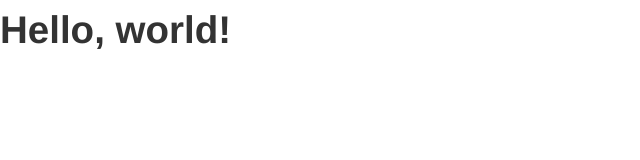
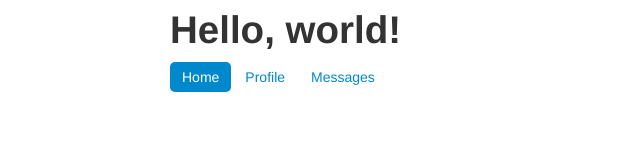
Before and after one commit to willyk311/denismalkic1, a plain HTML site: page bootstrap/index.html in a window 1280 px wide. Shown: the whole page, without its empty margins (0-640 px from the left). Drawn offline with nearby package versions, Linux system fonts and the light colour scheme.

Commit message:
dritter comet

```diff
--- a/bootstrap/index.html
+++ b/bootstrap/index.html
@@ -2,14 +2,29 @@
 <html>
   <head>
     <title>Bootstrap 101 Template</title>
-			<meta name="viewport" content="width=device-width, initial scale=1.0">
+    <meta name="viewport" content="width=device-width, initial-scale=1.0">
     <!-- Bootstrap -->
-			<link href="css/bootstrap.min.css"rel="stylesheet" media="screen">
+    <link href="css/bootstrap.min.css" rel="stylesheet" media="screen">
+
+    <!-- HTML5 shim and Respond.js IE8 support of HTML5 elements and media queries -->
+    <!--[if lt IE 9]>
+      <script src="../../assets/js/html5shiv.js"></script>
+      <script src="../../assets/js/respond.min.js"></script>
+    <![endif]-->
   </head>
   <body>
+    <div class="container">
     <h1>Hello, world!</h1>
-				<script src="http://code.jquery.com/jquery.js"></script>
-				<script src="js/bootstrap.min.js)">
-				</script>
+	<ul class="nav nav-pills">
+  		<li class="active"><a href="#">Home</a></li>
+  		<li><a href="#">Profile</a></li>
+  		<li><a href="#">Messages</a></li>
+	</ul>
+
+	</div>
+    <!-- jQuery (necessary for Bootstrap's JavaScript plugins) -->
+    <script src="//code.jquery.com/jquery.js"></script>
+    <!-- Include all compiled plugins (below), or include individual files as needed -->
+    <script src="js/bootstrap.min.js"></script>
   </body>
 </html>
```
Lines whose indentation alone changed are shown as unchanged.
